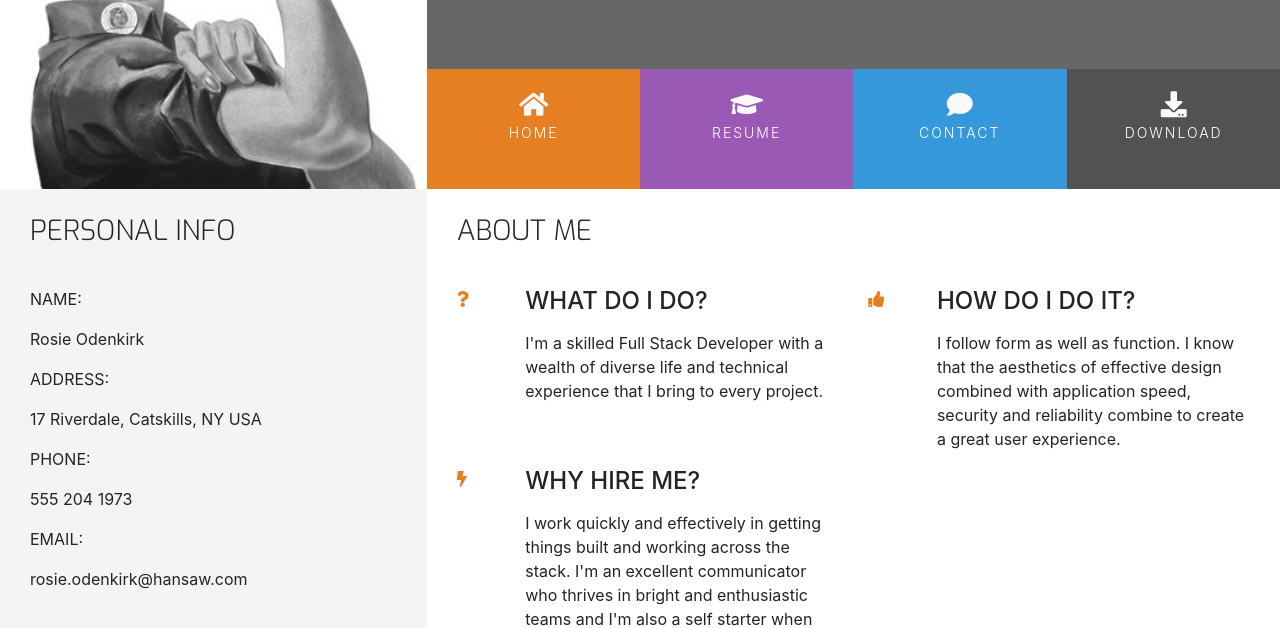
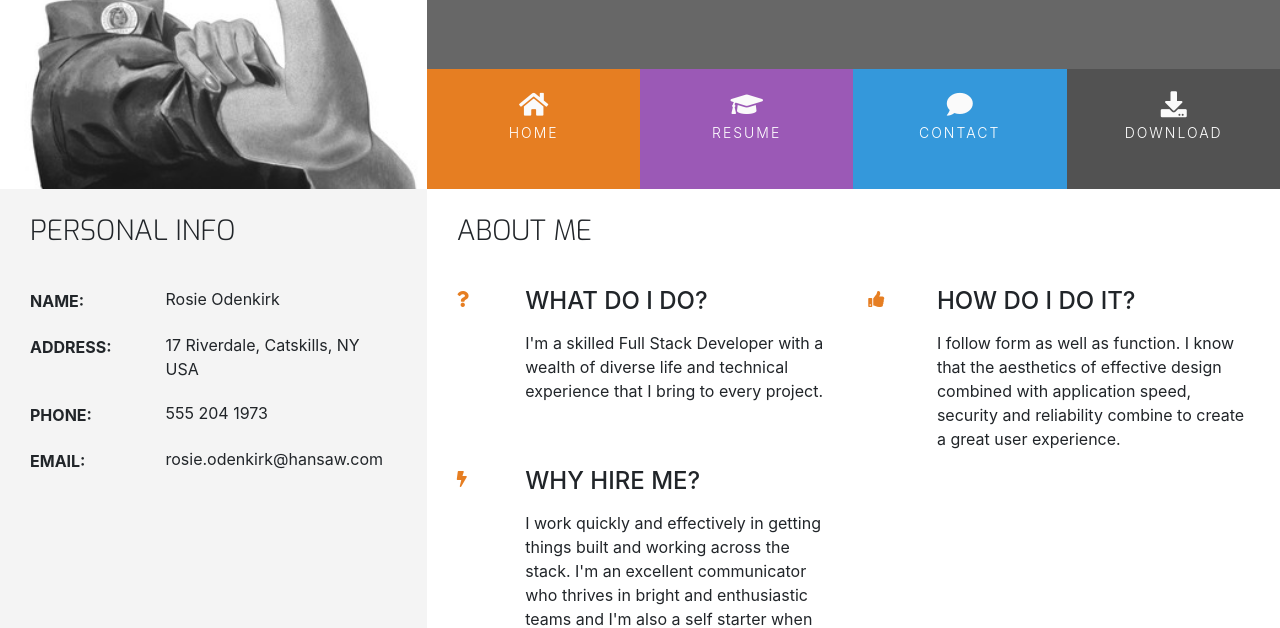
Before and after one commit to NatasaMiric/ucd-resume, a plain HTML site: page index.html in a window 1280 px wide. Shown: the part 180-808 px from the top of the page. Drawn offline with nearby package versions, Linux system fonts and the light colour scheme.

Commit message:
Add styling to personal info section

```diff
--- a/assets/css/style.css
+++ b/assets/css/style.css
@@ -52,6 +52,7 @@ h4 {
 .inline-block {
     display: inline-block;
 }
+
 .row-table {
     display: table;
 }
@@ -216,7 +217,7 @@ footer {
 
 /*-------------------------------Three Reasons*/
 
-.three-reasons-icon{
+.three-reasons-icon {
     font: 26px;
     color: #e67e22;
 }
@@ -224,3 +225,38 @@ footer {
 .three-reasons-heading {
     margin-bottom: 15px;
 }
+
+/*-------------------------------Personal Info*/
+
+.personal-info-item {
+    margin-bottom: 20px;
+    display: block;
+    clear: both;
+}
+
+.personal-info-item .key,
+.personal-info-item .value {
+    padding-right: 8px;
+    display: inline-block;
+}
+
+.personal-info-item .key p,
+.personal-info-item .value p {
+    margin: 0;
+}
+
+.personal-info-item .key{
+    width: 30%;
+    margin-right: 21px;
+    padding-top: 2px;
+    vertical-align: top;
+}
+
+.personal-info-item .key p {
+    font-weight: 700;
+}
+
+.personal-info-item .value {
+    position: relative;
+    width: 60%;
+}
```
